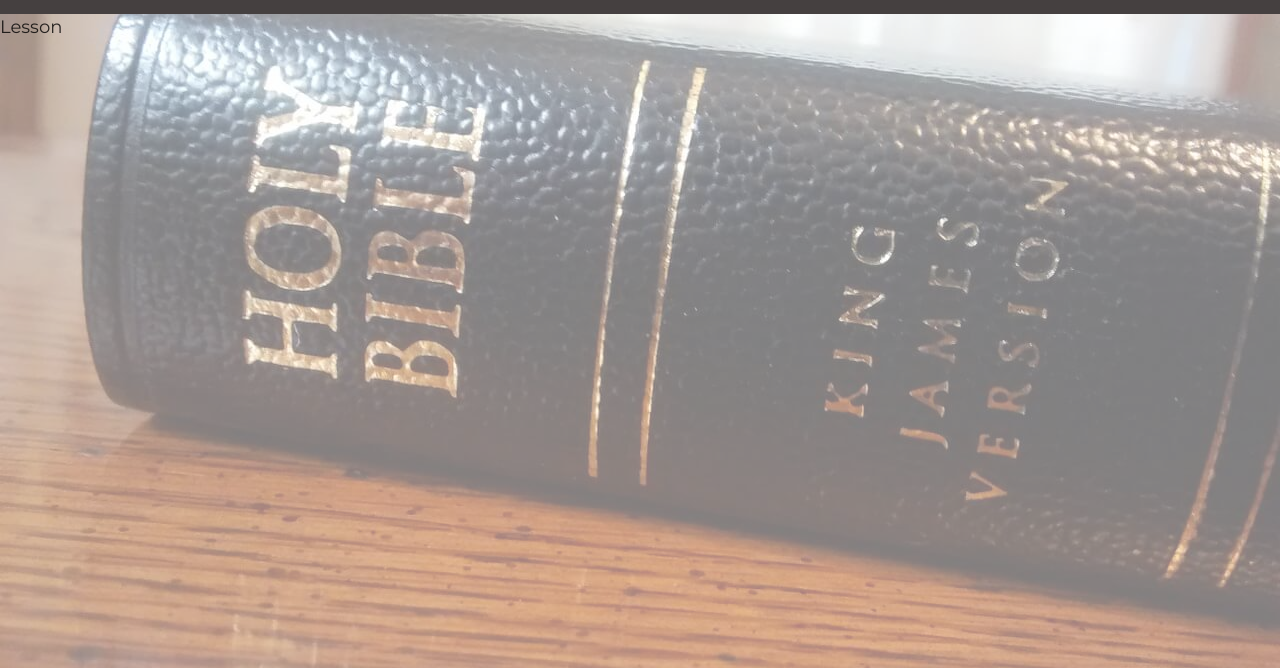
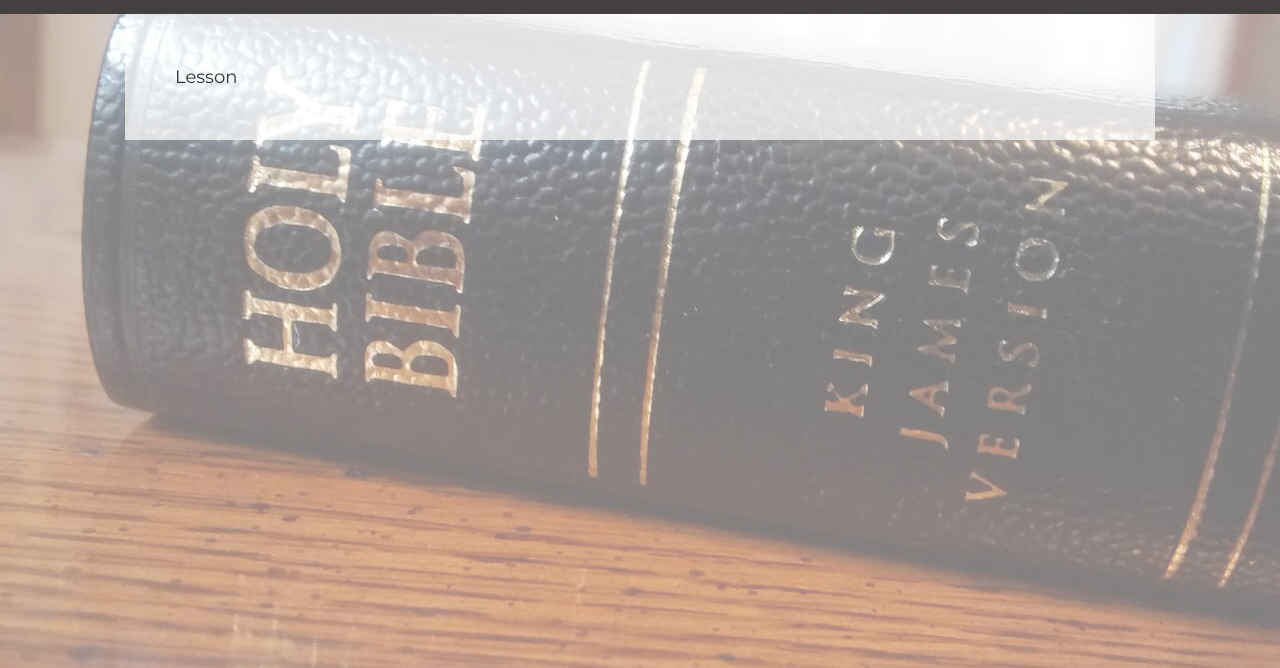
Before and after one commit to leachjustin18/speakbiblically, a Gatsby site: page /lesson in a window 1280 px wide. Shown: the part 132-800 px from the top of the page. Built offline with nearby package versions, Linux system fonts and the light colour scheme; Gatsby itself is replaced by a stand-in of ours.

Commit message:
Moved white bkrd to layout.

```diff
--- a/src/layout/index.tsx
+++ b/src/layout/index.tsx
@@ -24,6 +24,17 @@
       backgroundSize: 'cover',
     },
   },
+  childrenParent: {
+    padding: '1rem',
+  },
+  '@media (min-width: 768px)': {
+    childrenParent: {
+      maxWidth: '1030px',
+      backgroundColor: 'rgba(255, 255, 255, .7)',
+      margin: '0 auto',
+      padding: '50px',
+    },
+  },
 });
 
 const Layout: FC<LayoutProps> = ({ classes, children }) => (
@@ -39,7 +50,7 @@
 
     <Header />
 
-    {children}
+    <div className={classes.childrenParent}>{children}</div>
 
     <div className={classes.backGroundImage} />
   </main>
```
Also changed, not shown: src/pages/index.tsx (+1 -12 lines).
